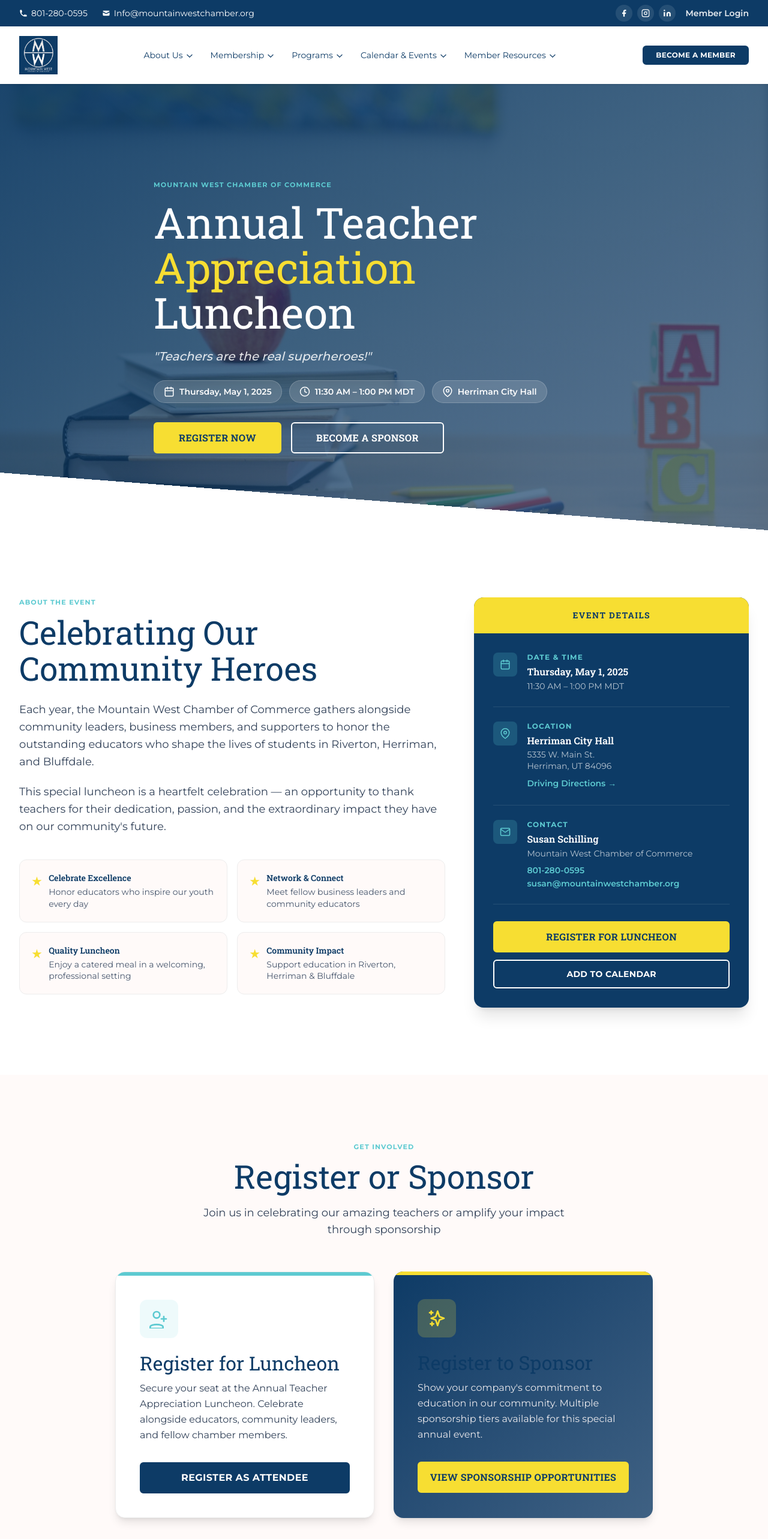
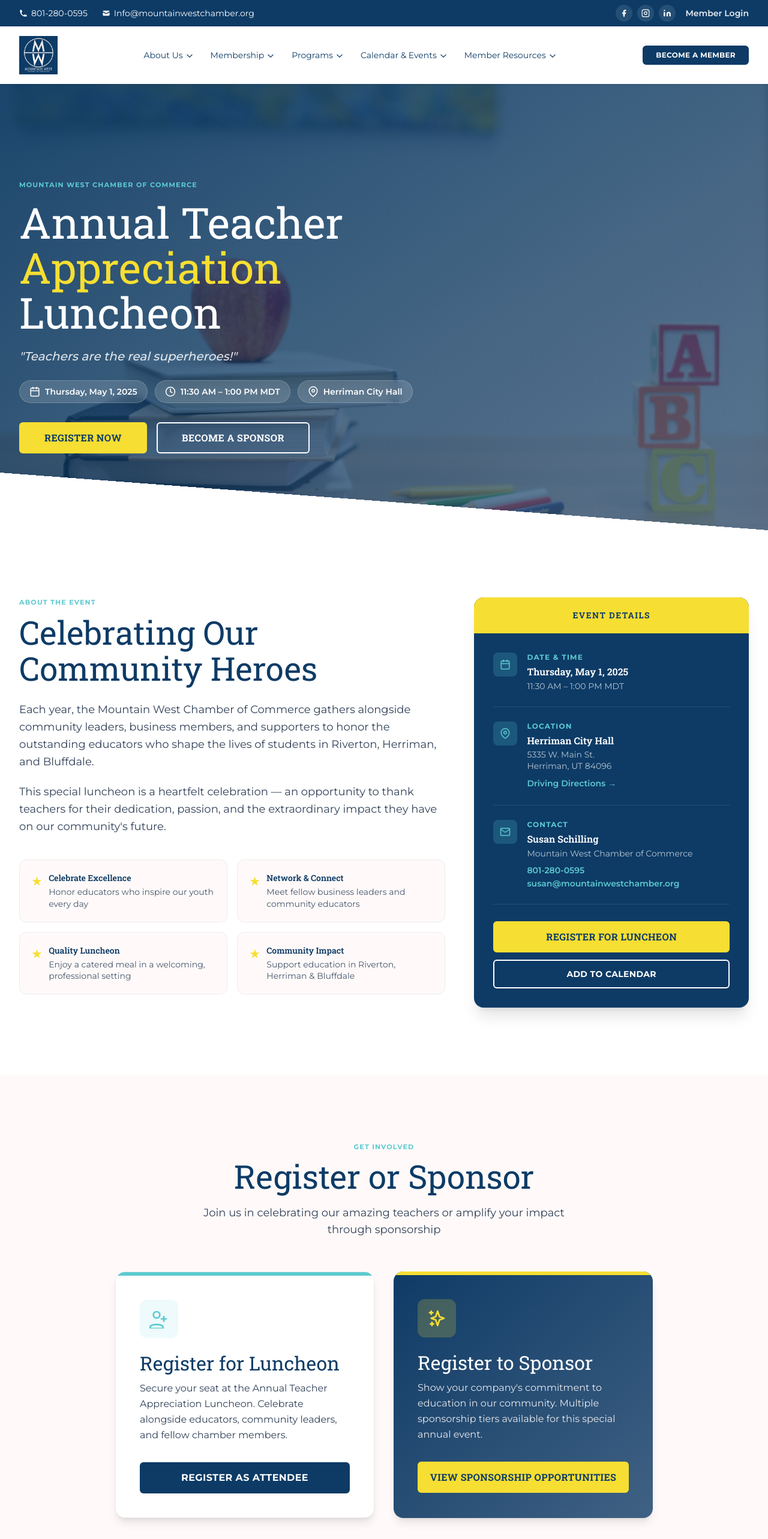
Before and after one commit to pakday/mountain, a Next.js app: page /teacher-appreciation-event in a window 1280 px wide. Shown: the top 2566 px of the page at 60% size. Built offline with nearby package versions, Linux system fonts and the light colour scheme.

Commit message:
Enhance Teacher Appreciation Event page layout and styling; update PhotoGallerySlider for improved image display

```diff
--- a/src/app/teacher-appreciation-event/page.tsx
+++ b/src/app/teacher-appreciation-event/page.tsx
@@ -156,7 +156,7 @@ export default function Page() {
           />
         </div>
 
-        <div className="relative z-10 section-container max-w-7xl pb-32 pt-40 flex justify-start">
+        <div className="relative z-10 section-container max-w-7xl pb-32 pt-40 flex justify-start flex-1">
           <div className="max-w-3xl">
             <p className="eyebrow text-teal mb-4">
               Mountain West Chamber of Commerce
@@ -458,7 +458,7 @@ export default function Page() {
                     />
                   </svg>
                 </div>
-                <h3 className="heading-lg font-heading mb-3">
+                <h3 className="heading-lg font-heading text-white mb-3">
                   Register to Sponsor
                 </h3>
                 <p className="font-body text-off-white/90 mb-8 leading-relaxed">
@@ -504,7 +504,7 @@ export default function Page() {
                 <p className="text-yellow font-heading text-xs font-bold uppercase tracking-widest mb-2">
                   Top Tier
                 </p>
-                <h3 className="heading-lg font-heading mb-4">
+                <h3 className="heading-lg font-heading text-white mb-4">
                   Wonder Woman Sponsor
                 </h3>
                 <p className="font-body text-white/85 leading-relaxed mb-6">
--- a/src/components/PhotoGallerySlider.tsx
+++ b/src/components/PhotoGallerySlider.tsx
@@ -145,6 +145,7 @@ export default function PhotoGallerySlider() {
           pauseOnMouseEnter: true,
         }}
         loop
+        centeredSlides
         spaceBetween={16}
         slidesPerView={1}
         breakpoints={{
@@ -161,7 +162,7 @@ export default function PhotoGallerySlider() {
                 src={photo.src}
                 alt={photo.alt}
                 fill
-                className="object-cover transition-transform duration-500 hover:scale-105"
+                className="object-cover object-top transition-transform duration-500 hover:scale-105"
                 sizes="(max-width: 640px) 100vw, (max-width: 1024px) 50vw, 33vw"
               />
             </div>
```
